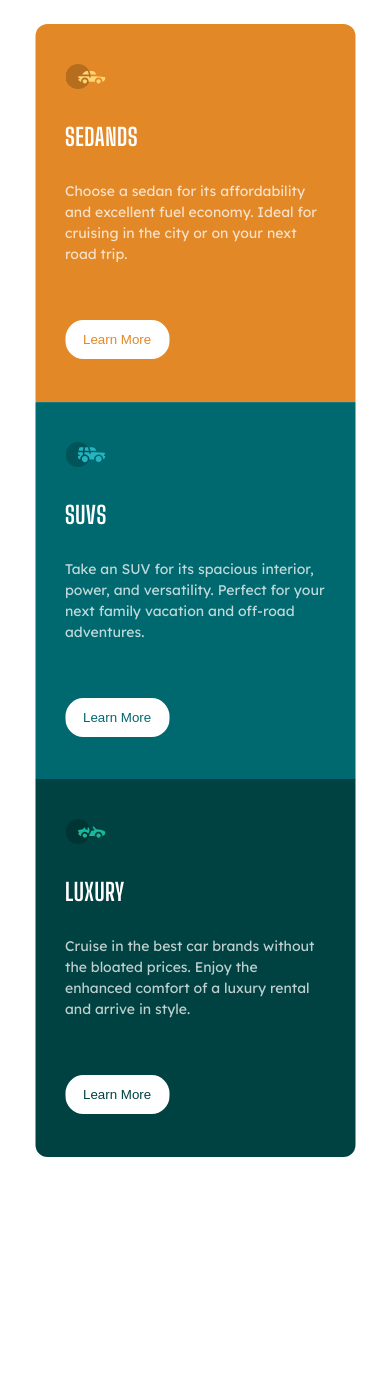
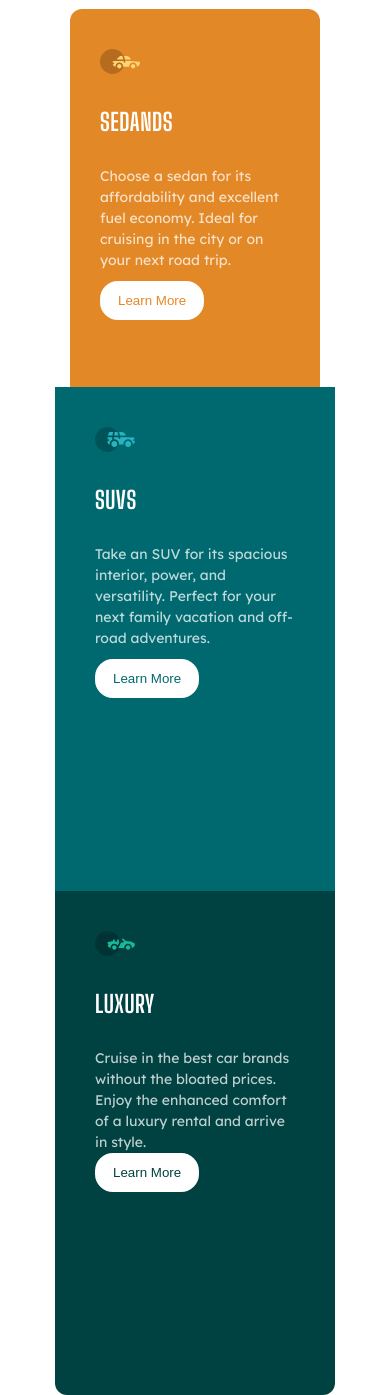
Before and after one commit to Brisa-Codes/3-column-preview-card, a plain HTML site: page index.html in a window 390 px wide. Before the commit the page ends 1177 px from the top, so only its background shows below. Drawn offline with Linux system fonts and the light colour scheme.

Commit message:
update: mobile view

```diff
--- a/css/styles.css
+++ b/css/styles.css
@@ -21,10 +21,10 @@ body {
 }
 
 .card__container {
-    position: absolute;
-    top: 50%;
-    left: 50%;
-    transform: translate(-50%, -50%);
+    display: flex;
+    justify-content: center;
+    align-items: center;
+    height: 100vh;
 }
 
 .card__wrapper {
@@ -33,7 +33,7 @@ body {
 
 .card__child {
     background: var(--bright-orange);
-    height: 40vh;
+    height: 55vh;
     width: 200px;
     padding: 20px 40px;
     border-radius: 12px 0 0 12px;
@@ -41,20 +41,19 @@ body {
 
 .card__child2 {
     background: var(--dark-cyan);
-    height: 40vh;
+    height: 55vh;
     width: 200px;
     padding: 20px 40px;
+    border-radius: 0;
 }
 
 .card__child3 {
     background: var(--very-dark-cyan);
-    height: 40vh;
+    height: 55vh;
     width: 200px;
     padding: 20px 40px;
     border-radius: 0 12px 12px 0;
 }
-
-
 
 .card__child img {
     height: 25px;
@@ -155,10 +154,6 @@ body {
     color: white;
 }
 
-.card__child .card__btn {
-    margin-top: 55px;
-}
-
 .card__child2 .card__btn {
     margin-top: 55px;
 }
@@ -185,46 +180,81 @@ body {
     margin-top: 55px;
 }
 
-.card__child3 .card__btn {
-    margin-top: 55px;
-}
-
 
 @media (max-width: 480px) {
 
-    .card__container {
-        position: absolute;
-        top: 70%;
-        left: 50%;
-        transform: translate(-50%, -50%);
-        padding: 5%;
+    .card__container{
+        margin: 280px 0;
     }
 
     .card__wrapper {
         display: flex;
+        justify-content: center;
+        align-items: center;
         flex-direction: column;
     }
 
     .card__child {
         background: var(--bright-orange);
         height: 40vh;
-        width: 260px;
+        width: 190px;
         padding: 20px 30px;
+        border-radius: 12px 12px 0 0;
+    }
+
+    .card__child1 {
+        background: var(--bright-orange);
+        height: 55vh;
+        width: 200px;
+        padding: 20px 40px;
         border-radius: 12px 12px 0 0;
     }
 
     .card__child2 {
         background: var(--dark-cyan);
-        height: 40vh;
-        width: 260px;
-        padding: 20px 30px;
+        height: 55vh;
+        width: 200px;
+        padding: 20px 40px;
+        border-radius: 0;
     }
 
     .card__child3 {
         background: var(--very-dark-cyan);
-        height: 40vh;
-        width: 260px;
-        padding: 20px 30px;
+        /* height: 55vh; */
+        width: 200px;
+        padding: 20px 40px;
+        border-radius: 0 0 12px 12px;
+    }
+
+    .card__child .card__btn {
+        margin-top: 10px;
+    }
+
+    .card__child2 .card__btn {
+        margin-top: 10px;
+    }
+
+    .card__child3 {
+        background: var(--very-dark-cyan);
+        height: 55vh;
+        width: 200px;
+        padding: 20px 40px;
+        border-radius: 0 0 12px 12px;
+    }
+
+    .card__child2 {
+        background: var(--dark-cyan);
+        /* height: 55vh; */
+        width: 200px;
+        padding: 20px 40px;
+        border-radius: 0;
+    }
+
+    .card__child3 {
+        background: var(--very-dark-cyan);
+        /* height: 55vh; */
+        width: 200px;
+        padding: 20px 40px;
         border-radius: 0 0 12px 12px;
     }
 
```
